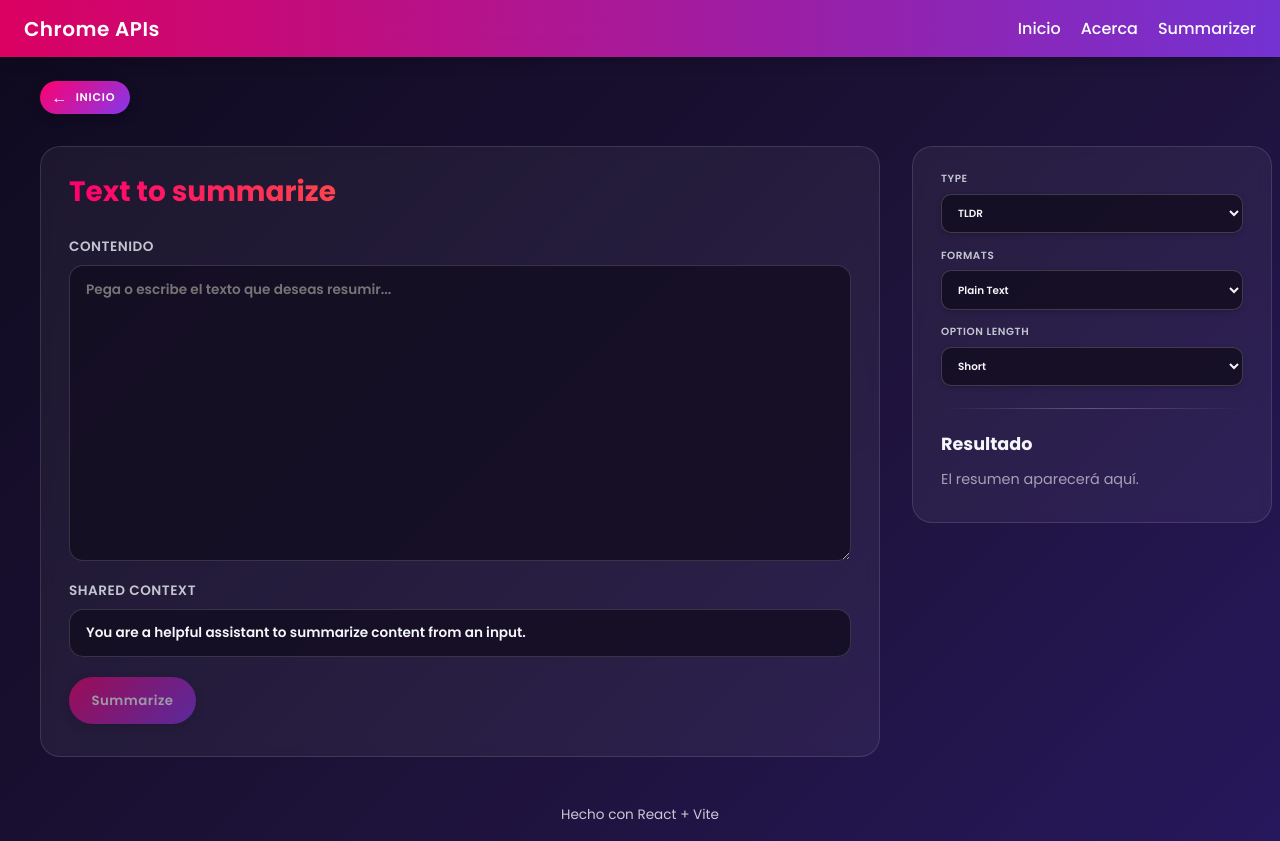
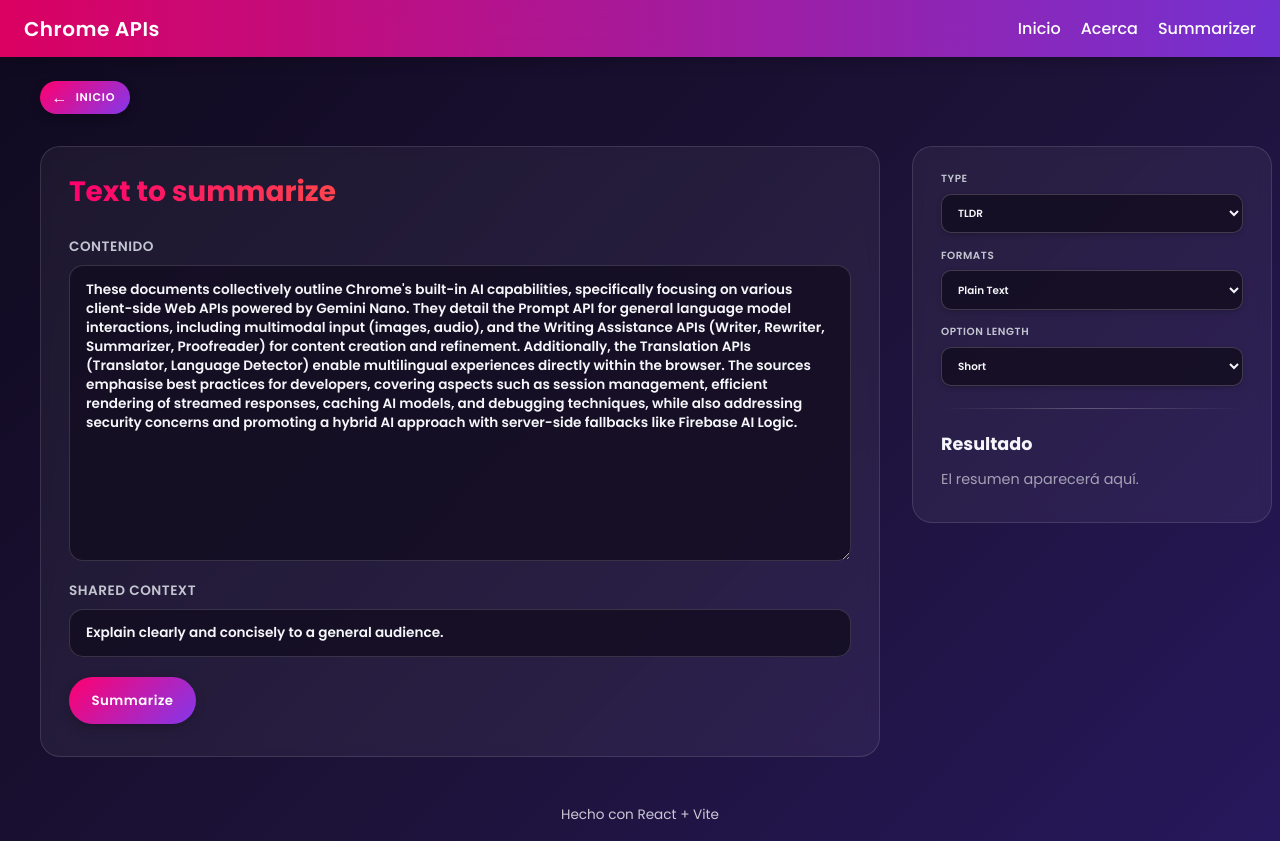
Before and after one commit to ltaverao95/google_chrome_apis, a React (Vite) app: page /summarizer in a window 1280 px wide. Built offline with nearby package versions, Linux system fonts and the light colour scheme.

Commit message:
Update initial state values in SummarizerComponent for improved context and clarity

```diff
--- a/src/pages/Summarizer/Summarizer.tsx
+++ b/src/pages/Summarizer/Summarizer.tsx
@@ -10,9 +10,9 @@ declare global {
 const cachedSummarizer: Record<string, typeof Summarizer> = {};
 
 export const SummarizerComponent = () => {
-  const [text, setText] = useState("");
+  const [text, setText] = useState(`These documents collectively outline Chrome's built-in AI capabilities, specifically focusing on various client-side Web APIs powered by Gemini Nano. They detail the Prompt API for general language model interactions, including multimodal input (images, audio), and the Writing Assistance APIs (Writer, Rewriter, Summarizer, Proofreader) for content creation and refinement. Additionally, the Translation APIs (Translator, Language Detector) enable multilingual experiences directly within the browser. The sources emphasise best practices for developers, covering aspects such as session management, efficient rendering of streamed responses, caching AI models, and debugging techniques, while also addressing security concerns and promoting a hybrid AI approach with server-side fallbacks like Firebase AI Logic.`);
   const [sharedContext, setSharedContext] = useState(
-    "You are a helpful assistant to summarize content from an input."
+    "Explain clearly and concisely to a general audience."
   );
   const [loading, setLoading] = useState(false);
   const [error, setError] = useState<string | null>(null);
```
